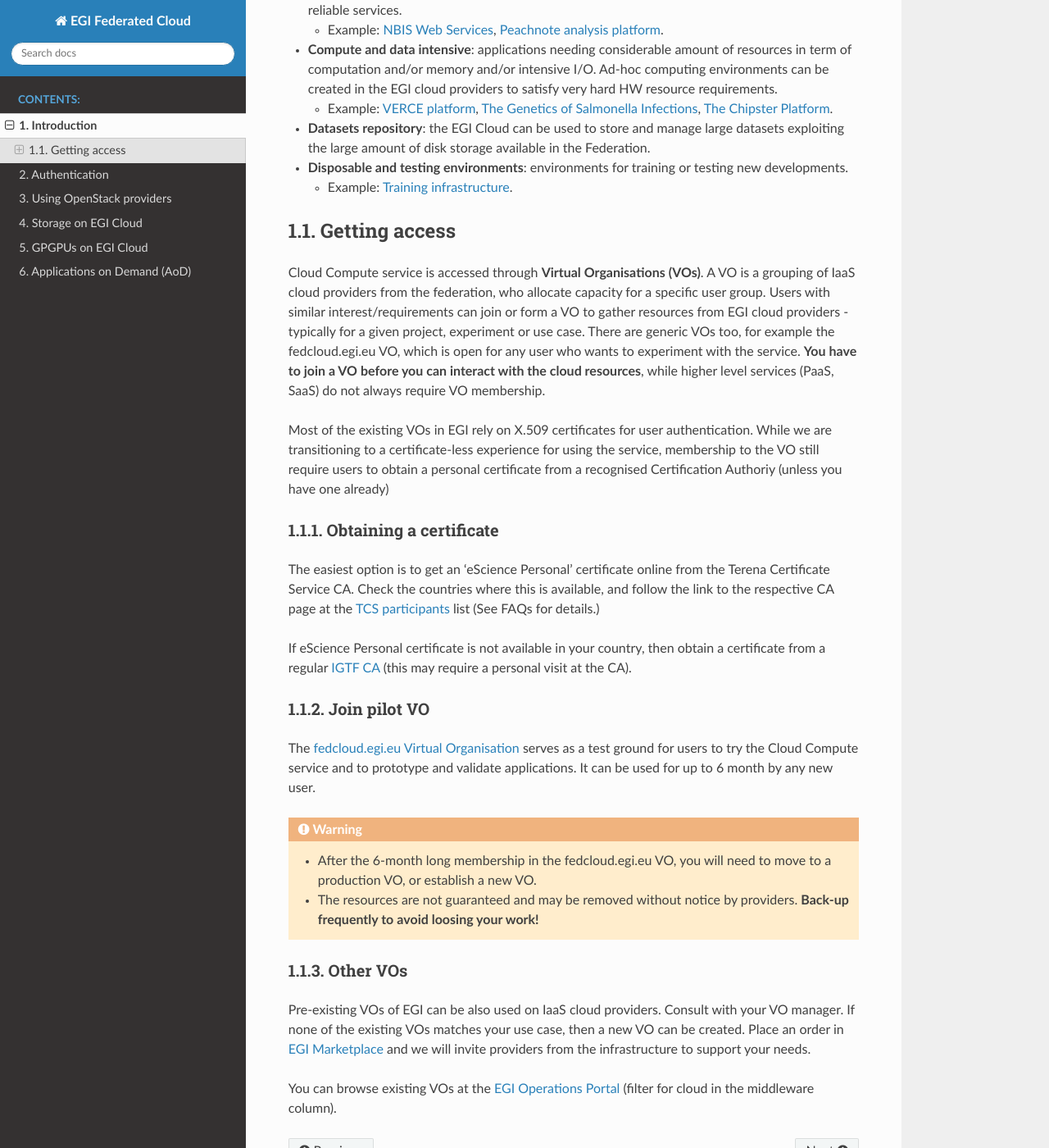
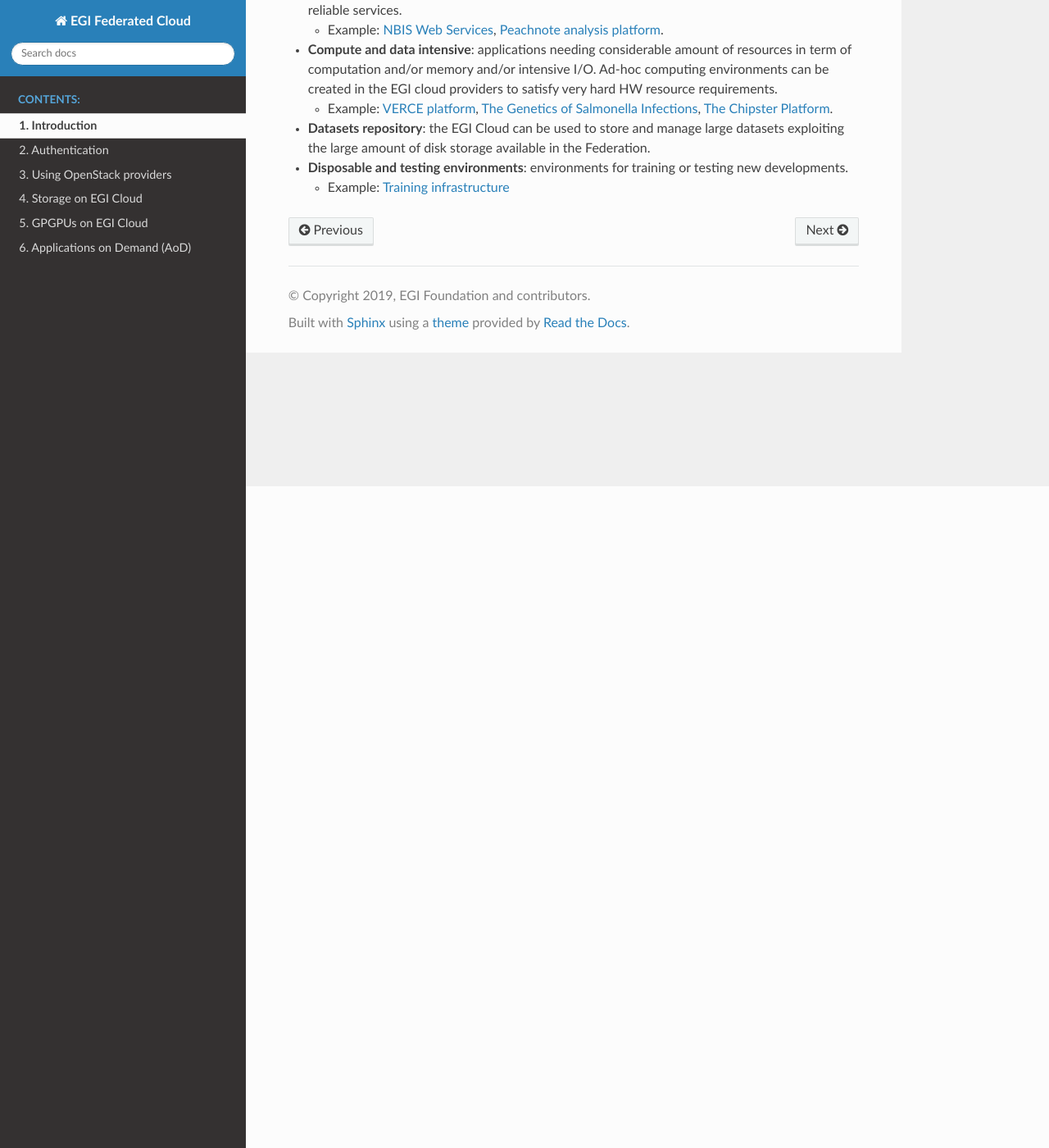
Before and after one commit to EGI-Federation/fedcloud-documentation, a Sphinx documentation site: the page built from source/introduction.rst, in a window 1280 px wide and 1400 px high, scrolled down 807 px. Shown: the whole window at 82% size. Built offline with Sphinx 7.4.7 and the Read the Docs theme 2.0.0, drawn with Linux system fonts in a browser that asks for light colours.

Commit message:
Move getting access out

```diff
--- a/source/introduction.rst
+++ b/source/introduction.rst
@@ -63,62 +63,4 @@
 * **Disposable and testing environments**: environments for training or testing
   new developments.
 
-  * Example: `Training infrastructure <https://wiki.egi.eu/wiki/Training_infrastructure>`_.
-
-Getting access
---------------
-
-Cloud Compute service is accessed through **Virtual Organisations (VOs)**. A VO
-is a grouping of IaaS cloud providers from the federation, who allocate capacity
-for a specific user group. Users with similar interest/requirements can join or
-form a VO to gather resources from EGI cloud providers - typically for a given
-project, experiment or use case. There are generic VOs too, for example the
-fedcloud.egi.eu VO, which is open for any user who wants to experiment with the
-service. **You have to join a VO before you can interact with the cloud
-resources**, while higher level services (PaaS, SaaS) do not always require
-VO membership.
-
-Most of the existing VOs in EGI rely on X.509 certificates for user
-authentication. While we are transitioning to a certificate-less experience for
-using the service, membership to the VO still require users to obtain a personal
-certificate from a recognised Certification Authoriy (unless you have one
-already)
-
-Obtaining a certificate
-^^^^^^^^^^^^^^^^^^^^^^^
-
-The easiest option is to get an 'eScience Personal' certificate online from the
-Terena Certificate Service CA. Check the countries where this is available,
-and follow the link to the respective CA page at the `TCS participants <https://www.terena.org/activities/tcs/participants.html>`_
-list (See FAQs for details.)
-
-If eScience Personal certificate is not available in your country, then obtain
-a certificate from a regular `IGTF CA <https://www.eugridpma.org/members/worldmap/>`_
-(this may require a personal visit at the CA).
-
-Join pilot VO
-^^^^^^^^^^^^^
-
-The `fedcloud.egi.eu Virtual Organisation <https://operations-portal.egi.eu/vo/view/voname/fedcloud.egi.eu>`_
-serves as a test ground for users to try the Cloud Compute service and to
-prototype and validate applications. It can be used for up to 6 month by any
-new user.
-
-.. warning::
-
-  * After the 6-month long membership in the fedcloud.egi.eu VO, you will need
-    to move to a production VO, or establish a new VO.
-
-  * The resources are not guaranteed and may be removed without notice by
-    providers. **Back-up frequently to avoid loosing your work!**
-
-Other VOs
-^^^^^^^^^
-
-Pre-existing VOs of EGI can be also used on IaaS cloud providers. Consult with
-your VO manager. If none of the existing VOs matches your use case, then a
-new VO can be created. Place an order in `EGI Marketplace <https://marketplace.egi.eu/31-cloud-compute>`_
-and we will invite providers from the infrastructure to support your needs.
-
-You can browse existing VOs at the `EGI Operations Portal <https://operations-portal.egi.eu/vo/search>`_
-(filter for cloud in the middleware column).
+  * Example: `Training infrastructure <https://www.egi.eu/services/training-infrastructure/>`_
```
